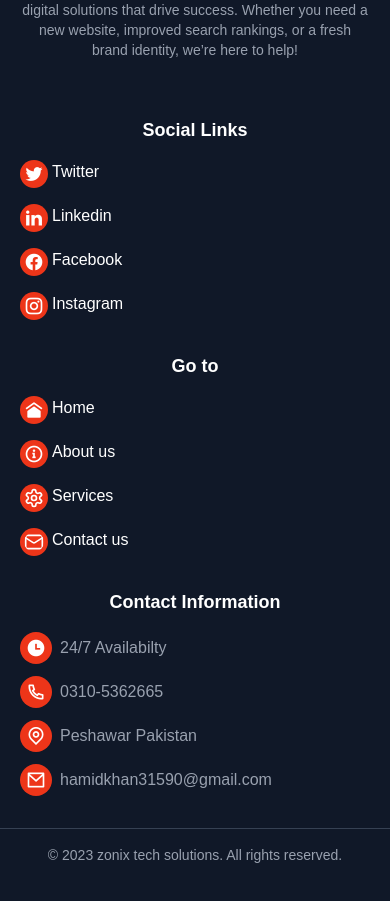
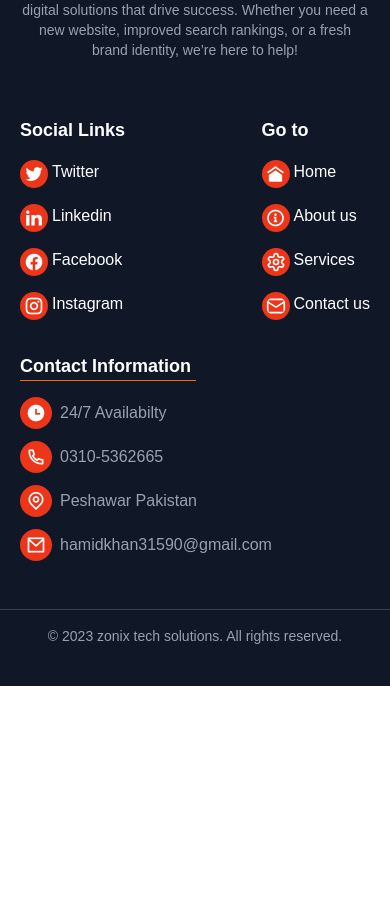
Before and after one commit to hameedgul12345/zonix, a Next.js app: page / in a window 390 px wide. Shown: the part 7906-8807 px from the top of the page. After the commit the page ends 8592 px from the top, so only its background shows below. Built offline with nearby package versions, Linux system fonts and the light colour scheme.

Commit message:
adding layout

```diff
--- a/Components/Layout.jsx
+++ b/Components/Layout.jsx
@@ -28,7 +28,7 @@ function Layout({ children }) {
   return (
     <div className="flex flex-col min-h-screen">
       <header
-        style={{ }}
+        style={{}}
         className="fixed top-0 left-0 w-full bg-gray-900 text-white py-6 z-50"
       >
         <div className="container mx-auto flex items-center justify-between px-6">
@@ -81,7 +81,7 @@ function Layout({ children }) {
           {/* Social Icons & Search */}
           <div className="flex items-center space-x-4">
             <div>
-              <Link  href="https://www.facebook.com/profile.php?id=61553447804011&mibextid=ZbWKwL">
+              <Link href="https://www.facebook.com/profile.php?id=61553447804011&mibextid=ZbWKwL">
                 <i className="ri-facebook-circle-fill text-white text-xl  hover:bg-[#ed3519] p-1 rounded-full "></i>
               </Link>
             </div>
@@ -96,7 +96,7 @@ function Layout({ children }) {
               </Link>
             </div>
             <div>
-              <Link  href="https://www.instagram.com/hameedgulfirebase31590/">
+              <Link href="https://www.instagram.com/hameedgulfirebase31590/">
                 <i className="ri-instagram-line  text-white text-xl  hover:bg-[#ed3519] p-1 rounded-full "></i>
               </Link>
             </div>
@@ -205,36 +205,44 @@ function Layout({ children }) {
               drive success. Whether you need a new website, improved search
               rankings, or a fresh brand identity, we’re here to help!
             </p>
+          </div>
+          <div className="md:block hidden">
+            <h3 className="text-lg font-semibold text-start">
+              Social Links
+            </h3>
+            <hr className="text-orange-500 w-28"/>
+            {/* Social Icons */}
+            <div className="flex flex-col items-start py-4 space-y-4">
 
-          </div>
-
-          {/* Useful Links */}
-          <div>
-            <h3 className="text-lg font-semibold mb-4">Social Links</h3>
-           {/* Social Icons */}
-           <div className="flex flex-col items-start space-y-4">
               <div>
                 <Link href="https://twitter.com">
                   <div className="flex flex-row">
-                 <div>  <i className="ri-twitter-fill  text-white text-xl bg-[#ed3519] p-1 rounded-full "></i></div>
+                    <div>
+                      {" "}
+                      <i className="ri-twitter-fill  text-white text-xl bg-[#ed3519] p-1 rounded-full "></i>
+                    </div>
                     <p className="ml-1"> Twitter</p>
                   </div>
-
                 </Link>
               </div>
               <div>
                 <Link href="https://linkedin.com">
                   <div className="flex flex-row">
-                 <div> <i className="ri-linkedin-fill text-white text-xl  bg-[#ed3519] p-1 rounded-full "></i></div>
+                    <div>
+                      {" "}
+                      <i className="ri-linkedin-fill text-white text-xl  bg-[#ed3519] p-1 rounded-full "></i>
+                    </div>
                     <p className="ml-1"> Linkedin</p>
                   </div>
-
                 </Link>
               </div>
               <div>
                 <Link href="https://facebook.com">
                   <div className="flex flex-row">
-                 <div> <i className="ri-facebook-circle-fill text-white text-xl  bg-[#ed3519] p-1 rounded-full "></i></div>
+                    <div>
+                      {" "}
+                      <i className="ri-facebook-circle-fill text-white text-xl  bg-[#ed3519] p-1 rounded-full "></i>
+                    </div>
                     <p className="ml-1"> Facebook</p>
                   </div>
                 </Link>
@@ -242,24 +250,29 @@ function Layout({ children }) {
               <div>
                 <Link href="https://twitter.com">
                   <div className="flex flex-row">
-                 <div>   <i className="ri-instagram-line  text-white text-xl  bg-[#ed3519] p-1 rounded-full "></i></div>
+                    <div>
+                      {" "}
+                      <i className="ri-instagram-line  text-white text-xl  bg-[#ed3519] p-1 rounded-full "></i>
+                    </div>
                     <p className="ml-1"> Instagram</p>
                   </div>
-
                 </Link>
               </div>
-
             </div>
           </div>
 
           {/* Support Section */}
-          <div>
-            <h3 className="text-lg font-semibold mb-4">Go to</h3>
-            <div className="flex flex-col items-start space-y-4">
+          <div className="md:block hidden">
+            <h3 className="text-lg font-semibold text-start ">Go to</h3>
+            <hr className="text-orange-500 w-12"/>
+            <div className="flex flex-col items-start py-4 space-y-4">
               <div>
                 <Link href="/">
                   <div className="flex flex-row">
-                 <div> <i  className="ri-home-9-fill w-7 h-7 text-white text-xl  bg-[#ed3519] p-1 rounded-full "></i></div>
+                    <div>
+                      {" "}
+                      <i className="ri-home-9-fill w-7 h-7 text-white text-xl  bg-[#ed3519] p-1 rounded-full "></i>
+                    </div>
                     <p className="ml-1"> Home</p>
                   </div>
                 </Link>
@@ -273,52 +286,162 @@ function Layout({ children }) {
                     </div>
                     <p className="ml-1"> About us</p>
                   </div>
-
                 </Link>
               </div>
               <div>
                 <Link href="/services">
                   <div className="flex flex-row">
-                 <div>   <Settings className="w-7 h-7 text-white text-xl  bg-[#ed3519] p-1 rounded-full" /></div>
+                    <div>
+                      {" "}
+                      <Settings className="w-7 h-7 text-white text-xl  bg-[#ed3519] p-1 rounded-full" />
+                    </div>
                     <p className="ml-1"> Services</p>
                   </div>
-
                 </Link>
               </div>
               <div>
                 <Link href="/contactus">
                   <div className="flex flex-row">
-                 <div>  <Mail className="w-7 h-7 text-white text-xl  bg-[#ed3519] p-1 rounded-full" /></div>
+                    <div>
+                      {" "}
+                      <Mail className="w-7 h-7 text-white text-xl  bg-[#ed3519] p-1 rounded-full" />
+                    </div>
                     <p className="ml-1"> Contact us</p>
                   </div>
-
+                </Link>
+              </div>
+            </div>
+          </div>
+          <div className="md:hidden display flex flex-row justify-between items-center ">
+            {/* Useful Links */}
+            <div>
+              <h3 className="text-lg font-semibold text-start mb-4">
+                Social Links
+              </h3>
+              {/* Social Icons */}
+              <div className="flex flex-col items-start space-y-4">
+                <div>
+                  <Link href="https://twitter.com">
+                    <div className="flex flex-row">
+                      <div>
+                        {" "}
+                        <i className="ri-twitter-fill  text-white text-xl bg-[#ed3519] p-1 rounded-full "></i>
+                      </div>
+                      <p className="ml-1"> Twitter</p>
+                    </div>
+                  </Link>
+                </div>
+                <div>
+                  <Link href="https://linkedin.com">
+                    <div className="flex flex-row">
+                      <div>
+                        {" "}
+                        <i className="ri-linkedin-fill text-white text-xl  bg-[#ed3519] p-1 rounded-full "></i>
+                      </div>
+                      <p className="ml-1"> Linkedin</p>
+                    </div>
+                  </Link>
+                </div>
+                <div>
+                  <Link href="https://facebook.com">
+                    <div className="flex flex-row">
+                      <div>
+                        {" "}
+                        <i className="ri-facebook-circle-fill text-white text-xl  bg-[#ed3519] p-1 rounded-full "></i>
+                      </div>
+                      <p className="ml-1"> Facebook</p>
+                    </div>
+                  </Link>
+                </div>
+                <div>
+                  <Link href="https://twitter.com">
+                    <div className="flex flex-row">
+                      <div>
+                        {" "}
+                        <i className="ri-instagram-line  text-white text-xl  bg-[#ed3519] p-1 rounded-full "></i>
+                      </div>
+                      <p className="ml-1"> Instagram</p>
+                    </div>
                   </Link>
                 </div>
               </div>
             </div>
 
+            {/* Support Section */}
+            <div>
+              <h3 className="text-lg font-semibold text-start mb-4">Go to</h3>
+              <div className="flex flex-col items-start space-y-4">
+                <div>
+                  <Link href="/">
+                    <div className="flex flex-row">
+                      <div>
+                        {" "}
+                        <i className="ri-home-9-fill w-7 h-7 text-white text-xl  bg-[#ed3519] p-1 rounded-full "></i>
+                      </div>
+                      <p className="ml-1"> Home</p>
+                    </div>
+                  </Link>
+                </div>
+                <div>
+                  <Link href="/aboutus">
+                    <div className="flex flex-row">
+                      <div>
+                        {/* <Info className="w-7 h-7 text-white text-2xl  bg-[#ed3519] p-1  rounded-full" /> */}
+                        <i className="ri-information-2-line w-7 h-7 text-white text-xl  bg-[#ed3519] p-1  rounded-full"></i>
+                      </div>
+                      <p className="ml-1"> About us</p>
+                    </div>
+                  </Link>
+                </div>
+                <div>
+                  <Link href="/services">
+                    <div className="flex flex-row">
+                      <div>
+                        {" "}
+                        <Settings className="w-7 h-7 text-white text-xl  bg-[#ed3519] p-1 rounded-full" />
+                      </div>
+                      <p className="ml-1"> Services</p>
+                    </div>
+                  </Link>
+                </div>
+                <div>
+                  <Link href="/contactus">
+                    <div className="flex flex-row">
+                      <div>
+                        {" "}
+                        <Mail className="w-7 h-7 text-white text-xl  bg-[#ed3519] p-1 rounded-full" />
+                      </div>
+                      <p className="ml-1"> Contact us</p>
+                    </div>
+                  </Link>
+                </div>
+              </div>
+            </div>
+          </div>
           {/* Contact Information */}
           <div>
-            <h3 className="text-lg font-semibold mb-4">Contact Information</h3>
-            <div className="flex flex-col items-start md:items-start gap-3">
+            <h3 className="text-lg font-semibold text-start ">
+              Contact Information
+            </h3>
+            <hr className="text-orange-500 w-44"/>
+            <div className="flex flex-col items-start md:items-start gap-3 py-4">
               <p className="text-gray-400 flex items-center justify-center md:justify-start">
-                <i  className="ri-time-fill text-white text-xl bg-[#ed3519] p-1 rounded-full w-8 h-8 flex items-center justify-center mr-2"></i>
+                <i className="ri-time-fill text-white text-xl bg-[#ed3519] p-1 rounded-full w-8 h-8 flex items-center justify-center mr-2"></i>
                 24/7 Availabilty
               </p>
+
               <p className="text-gray-400 flex items-center justify-center md:justify-start">
                 <i className="ri-phone-line text-white text-xl bg-[#ed3519] p-1 rounded-full w-8 h-8 flex items-center justify-center mr-2"></i>
                 0310-5362665
               </p>
               <p className="text-gray-400 flex items-center  justify-center md:justify-start">
-                <i className="ri-map-pin-line text-white text-xl bg-[#ed3519] p-1 rounded-full w-8 h-8 flex items-center justify-center mr-2"></i>
+                <i className="ri-map-pin-line text-white text-xl bg-[#ed3519] p-1 rounded-full w-8 h-8 flex items-center text-start justify-center mr-2"></i>
                 Peshawar Pakistan
               </p>
-
               <p className="text-gray-400 flex items-center justify-center md:justify-start">
                 <i className="ri-mail-line text-white text-xl bg-[#ed3519] p-1 rounded-full w-8 h-8 flex items-center justify-center mr-2"></i>
                 hamidkhan31590@gmail.com
               </p>
-
             </div>
           </div>
         </div>
@@ -333,82 +456,3 @@ function Layout({ children }) {
 }
 
 export default Layout;
-
-// import Link from "next/link";
-// import Image from "next/image";
-// import { useState } from "react";
-
-// function Layout({ children }) {
-//   const [isOpen, setIsOpen] = useState(false); // State for mobile menu toggle
-
-//   return (
-//     <div>
-//       {/* Fixed Header */}
-//       <header style={{ backgroundColor: "black", opacity: 0.9 }} className="fixed top-0 left-0 w-full text-white py-6 z-50">
-//         <div className="container mx-auto flex items-center justify-between px-6">
-
-//           {/* Logo */}
-//           <div className="flex items-center">
-//             <Link href="/" passHref>
-//               <Image
-//                 src="/images/logo.png"
-//                 alt="Zenix Logo"
-//                 width={120}
-//                 height={40}
-//                 priority
-//                 className="cursor-pointer"
-//               />
-//             </Link>
-//           </div>
-
-//           {/* Desktop Navigation (Hidden on Mobile) */}
-//           <nav className="hidden md:flex space-x-6 text-lg font-medium">
-//             <Link href="/" passHref className="hover:text-gray-400">Home ▼</Link>
-//             <Link href="/about" passHref className="hover:text-gray-400">About</Link>
-//             <Link href="/pages" passHref className="hover:text-gray-400">Pages ▼</Link>
-//             <Link href="/blog" passHref className="hover:text-gray-400">Blog ▼</Link>
-//             <Link href="/contact" passHref className="hover:text-gray-400">Contact</Link>
-//           </nav>
-
-//           {/* Mobile Menu Button (Hamburger Icon) */}
-//           <button
-//             className="md:hidden text-xl"
-//             onClick={() => setIsOpen(!isOpen)}
-//           >
-//             ☰
-//           </button>
-
-//           {/* Mobile Navigation (Hidden by Default) */}
-//           {isOpen && (
-//             <div className="absolute top-16 left-0 w-full bg-black bg-opacity-90 p-4 flex flex-col space-y-4 md:hidden">
-//               <Link href="/" passHref className="text-white text-lg hover:text-gray-400">Home ▼</Link>
-//               <Link href="/about" passHref className="text-white text-lg hover:text-gray-400">About</Link>
-//               <Link href="/pages" passHref className="text-white text-lg hover:text-gray-400">Pages ▼</Link>
-//               <Link href="/blog" passHref className="text-white text-lg hover:text-gray-400">Blog ▼</Link>
-//               <Link href="/contact" passHref className="text-white text-lg hover:text-gray-400">Contact</Link>
-//             </div>
-//           )}
-
-//           {/* Search & Get a Quote Button */}
-//           <div className="hidden md:flex items-center space-x-4">
-//             <button className="text-lg hover:text-gray-400">🔍</button>
-//             <Link href="/get-quote" className="bg-[#ed3519] hover:bg-red-600 text-white font-bold py-2 px-5 rounded-full" passHref>
-//               GET A QUOTE
-//             </Link>
-//           </div>
-//         </div>
-//       </header>
-
-//       {/* Main Content (Padding Added to Prevent Overlap) */}
-//       <main className="pt-20">
-//         {children}
-//         <div
-//           className="absolute top-0 left-0 w-full h-full bg-cover bg-center"
-//           style={{ backgroundImage: "url('/images/home-bg.jpg')" }}
-//         ></div>
-//       </main>
-//     </div>
-//   );
-// }
-
-// export default Layout;
```
Lines whose indentation alone changed are shown as unchanged.
